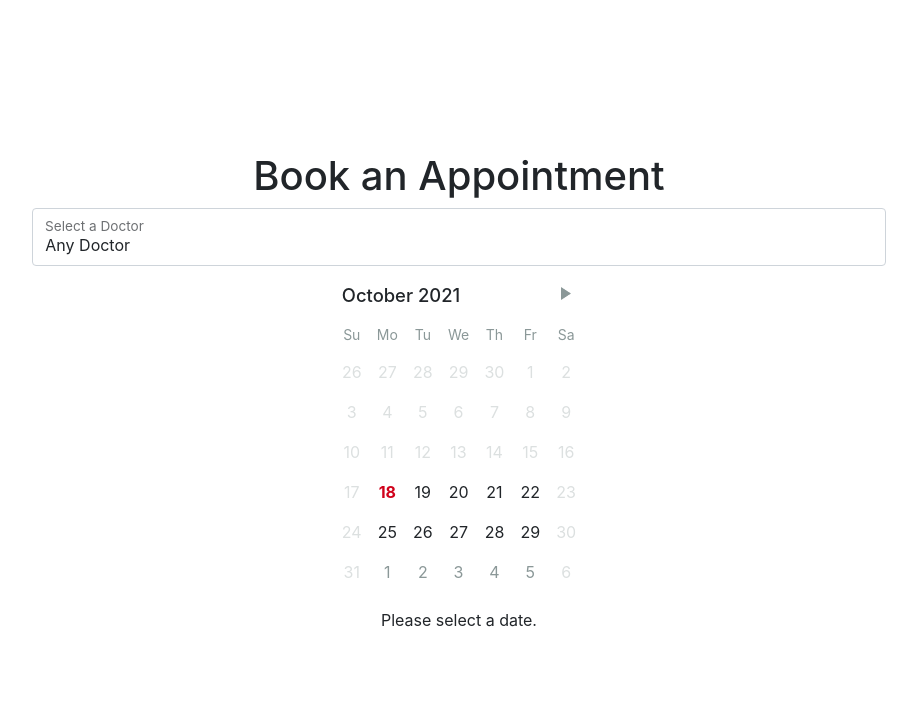
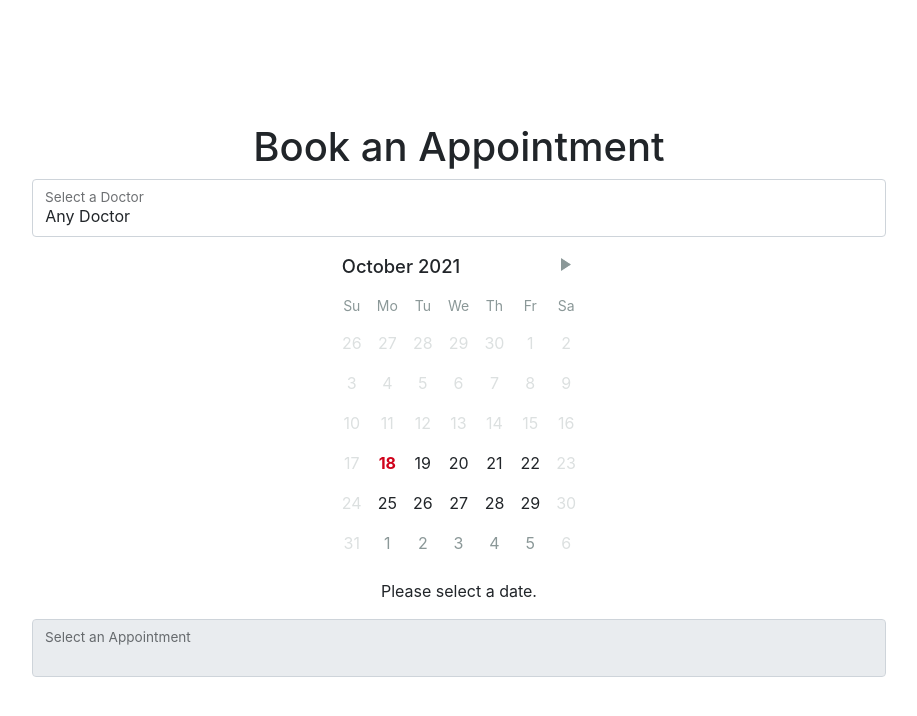
Before and after one commit to ros-a/LRSS-patient-booking-system, a React (Create React App) app in the folder client/: page /appointments in a window 1280 px wide. Shown: the top 716 px of the page, without its empty margins (181-1098 px from the left). Built offline with nearby package versions, Linux system fonts and the light colour scheme.

Commit message:
Completed ApointmentSelector component and linked all state changes to parent

```diff
--- a/client/src/Components/AppointmentSelector/AppointmentSelector.js
+++ b/client/src/Components/AppointmentSelector/AppointmentSelector.js
@@ -1,32 +1,61 @@
-import React from "react";
+import React, {useEffect, useState} from "react";
 import {FormGroup} from "react-bootstrap";
 
 const AppointmentSelector = (props) => {
-    const appointmentsAvailable = {
-        1: '',
-        2: '',
-        3: '',
-        4: '',
-        5: '',
-        6: '',
-        7: '',
-        8: ''
+
+    const [disabled, setDisabled] = useState(true)
+    const [appointmentsTaken, setAppointmentsTaken] = useState({
+        1: false,
+        2: false,
+        3: false,
+        4: false,
+        5: false,
+        6: false,
+        7: false,
+        8: false
+    })
+
+    useEffect(() => {
+        if (props.dateSelected !== null){
+            setDisabled(false)
+            const appointmentArray= {
+                1: false,
+                2: false,
+                3: false,
+                4: false,
+                5: false,
+                6: false,
+                7: false,
+                8: false
+            }
+            // get taken appointments from api instead
+            const takenAppointments = JSON.parse('[{"time_slot":"1"}, {"time_slot":"6"}]')
+
+            takenAppointments.forEach(takenAppointment => {
+                appointmentArray[takenAppointment.time_slot] = true
+            })
+            setAppointmentsTaken(appointmentArray)
+        } else {
+            setDisabled(true)
+        }
+    }, [props.doctorSelected, props.dateSelected])
+
+    const handleSelect = evt => {
+        props.setAppointmentSelected(evt.target.value)
     }
-    props.appointmentsTaken.forEach(takenAppointment => {
-        appointmentsAvailable[takenAppointment.time_slot] = 'disabled'
-    })
 
     return (
         <FormGroup className="form-floating">
-            <select className="form-control" id="appointmentSelector">
-                <option className={appointmentsAvailable[1]}>9:00 - 10:00</option>
-                <option className={appointmentsAvailable[1]}>10:00 - 11:00</option>
-                <option className={appointmentsAvailable[1]}>11:00 - 12:00</option>
-                <option className={appointmentsAvailable[1]}>12:00 - 13:00</option>
-                <option className={appointmentsAvailable[1]}>13:00 - 14:00</option>
-                <option className={appointmentsAvailable[1]}>14:00 - 15:00</option>
-                <option className={appointmentsAvailable[1]}>15:00 - 16:00</option>
-                <option className={appointmentsAvailable[1]}>16:00 - 17:00</option>
+            <select className="form-control" id="appointmentSelector" disabled={disabled} onChange={handleSelect}>
+                <option value={null}> </option>
+                <option value={1} disabled={appointmentsTaken[1]}>9:00 - 10:00</option>
+                <option value={2} disabled={appointmentsTaken[2]}>10:00 - 11:00</option>
+                <option value={3} disabled={appointmentsTaken[3]}>11:00 - 12:00</option>
+                <option value={4} disabled={appointmentsTaken[4]}>12:00 - 13:00</option>
+                <option value={5} disabled={appointmentsTaken[5]}>13:00 - 14:00</option>
+                <option value={6} disabled={appointmentsTaken[6]}>14:00 - 15:00</option>
+                <option value={7} disabled={appointmentsTaken[7]}>15:00 - 16:00</option>
+                <option value={8} disabled={appointmentsTaken[8]}>16:00 - 17:00</option>
             </select>
             <label htmlFor="appointmentSelector">Select an Appointment</label>
         </FormGroup>
--- a/client/src/Components/PatientBookingPage/PatientBookingPage.js
+++ b/client/src/Components/PatientBookingPage/PatientBookingPage.js
@@ -11,18 +11,11 @@ import DoctorSelector from "../DoctorSelector/DoctorSelector";
 const PatientBookingPage = (props) => {
     const [doctorSelected, setDoctorSelected] = useState(null)
     const [dateSelected, setDateSelected] = useState(null)
-    const [appointmentsTaken, setAppointmentsTaken] = useState([])
     const [appointmentSelected, setAppointmentSelected] = useState(null)
 
     useEffect(() => {
-        setAppointmentsTaken(JSON.parse('[{"time_slot":"1"}, {"time_slot":"6"}]'))
-    }, [dateSelected])
-
-    useEffect(() => {
-        console.log(doctorSelected)
-        console.log(dateSelected)
-    }, [doctorSelected, dateSelected])
-
+       //
+    }, [appointmentSelected])
 
     return (
         <main className="d-flex justify-content-center align-items-center text-center vh-100">
@@ -30,9 +23,10 @@ const PatientBookingPage = (props) => {
                 <h1>Book an Appointment</h1>
                 <DoctorSelector setDoctorSelected={setDoctorSelected}/>
                 <DatePicker setDateSelected={setDateSelected}/>
-                {/*<AppointmentSelector*/}
-                {/*    appointmentsTaken={appointmentsTaken}*/}
-                {/*    setAppointmentSelected={setAppointmentSelected}/>*/}
+                <AppointmentSelector
+                    doctorSelected={doctorSelected}
+                    dateSelected={dateSelected}
+                    setAppointmentSelected={setAppointmentSelected}/>
             </Form>
         </main>
     )
```
